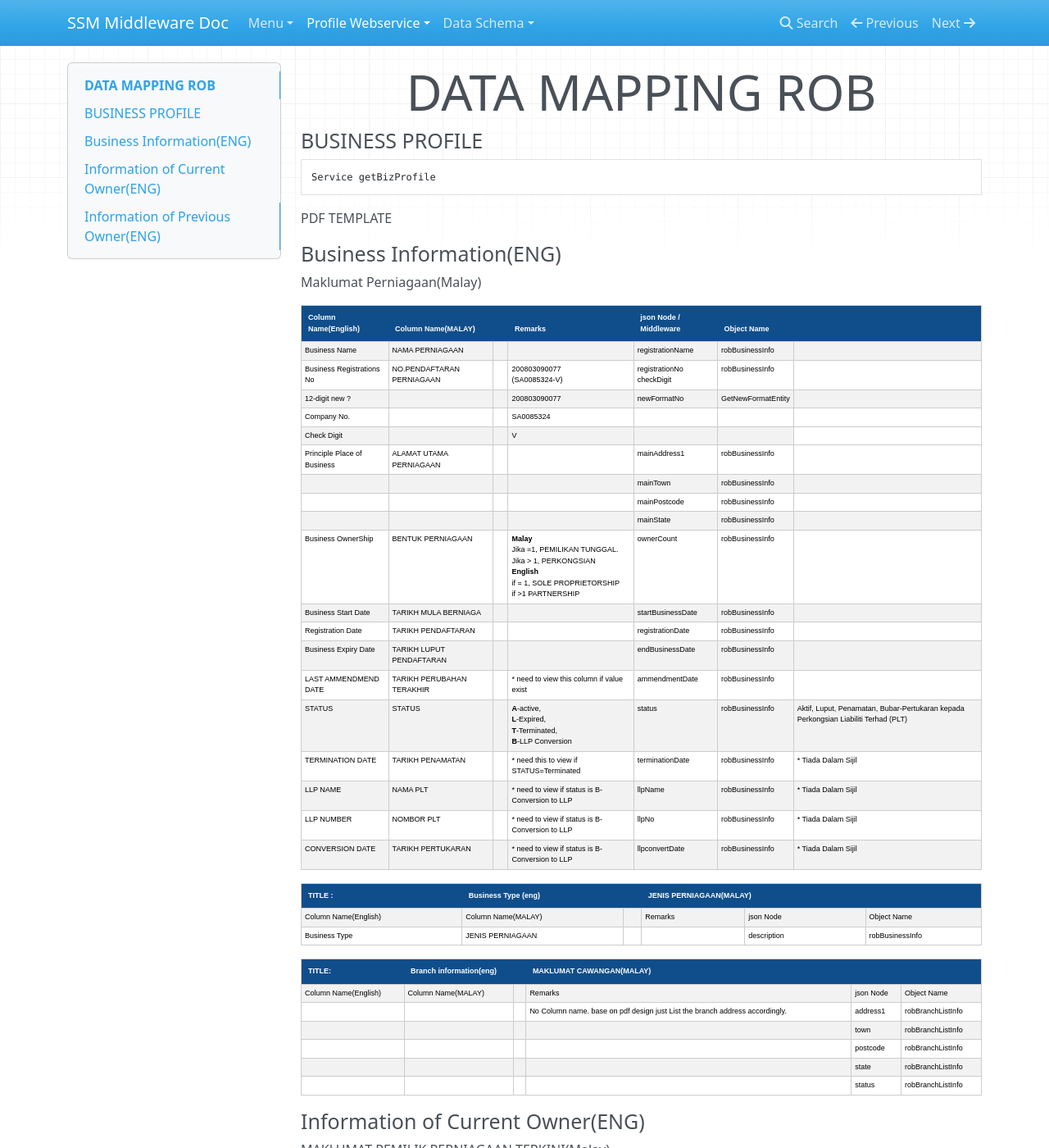
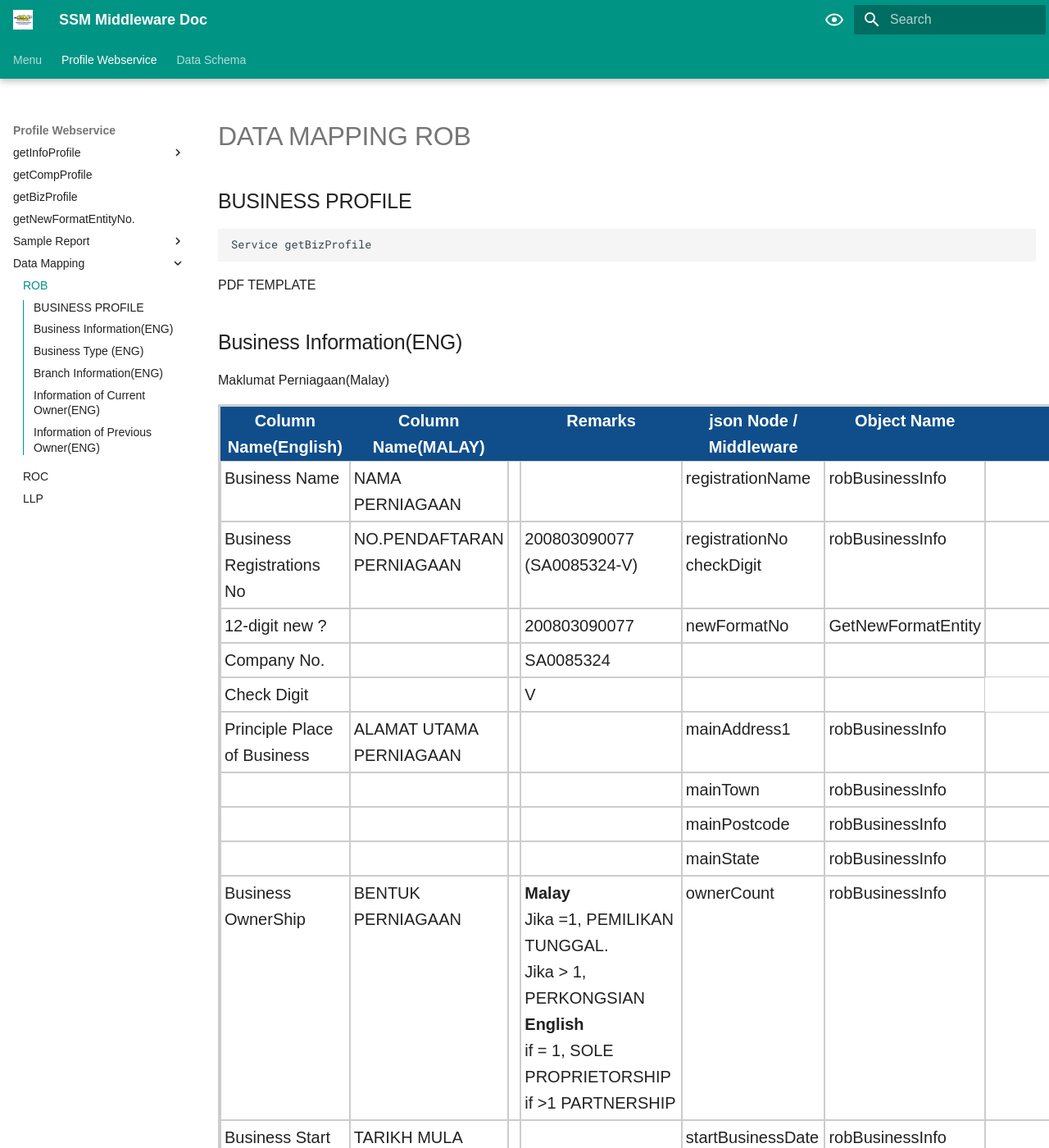
Before and after one commit to ampunkboyx/SSM-Middleware-Mkdocs, an MkDocs documentation site: the page built from docs/Documents/Profile Webservice/Data Mapping/ROB/DataMappingROB.md, in a window 1280 px wide and 1400 px high. Shown: the whole window at 82% size. Built offline with MkDocs 1.6.1 and Material for MkDocs 9.7.7, drawn with Linux system fonts in a browser that asks for light colours; nearby versions of some CDN libraries; some web fonts are replaced; some of the changed text lies outside the part shown.

Commit message:
changing theme to material

```diff
--- a/docs/Documents/Profile Webservice/Data Mapping/ROB/DataMappingROB.md
+++ b/docs/Documents/Profile Webservice/Data Mapping/ROB/DataMappingROB.md
@@ -2,25 +2,10 @@
 ## BUSINESS PROFILE
 	Service	getBizProfile
 PDF TEMPLATE
+
 ## Business Information(ENG)
 Maklumat Perniagaan(Malay)
-<style type="text/css">
-	table.tableizer-table {
-		font-size: 9px;
-		border: 1px solid #CCC;
-		font-family: Arial, Helvetica, sans-serif;
-	}
-	.tableizer-table td {
-		padding: 4px;
-		margin: 3px;
-		border: 1px solid #CCC;
-	}
-	.tableizer-table th {
-		background-color: #104E8B;
-		color: #FFF;
-		font-weight: bold;
-	}
-</style>
+
 <table class="tableizer-table">
 	<thead>
 		<tr class="tableizer-firstrow">
@@ -217,27 +202,25 @@
 	</tbody>
 </table>
 
+## Business Type (ENG)
+JENIS PERNIAGAAN(MALAY)
 <table class="tableizer-table">
 	<thead>
 		<tr class="tableizer-firstrow">
-			<th>TITLE :</th>
-			<th colspan=2>Business Type (eng)</th>
-			<th colspan=2>JENIS PERNIAGAAN(MALAY)</th>
+			<th>Column Name(English)</th>
+			<th>Column Name(MALAY)</th>
+			<th>&nbsp;</th>
+			<th>Remarks</th>
+			<th>json Node</th>
+			<th>Object Name</th>
 			<th>&nbsp;</th>
 		</tr>
 	</thead>
 	<tbody>
 		<tr>
-			<td>Column Name(English)</td>
-			<td>Column Name(MALAY)</td>
-			<td>&nbsp;</td>
-			<td>Remarks</td>
-			<td>json Node</td>
-			<td>Object Name</td>
-		</tr>
-		<tr>
 			<td>Business Type</td>
 			<td>JENIS PERNIAGAAN</td>
+			<td>&nbsp;</td>
 			<td>&nbsp;</td>
 			<td>&nbsp;</td>
 			<td>description</td>
@@ -245,30 +228,33 @@
 		</tr>
 	</tbody>
 </table>
+
+## Branch Information(ENG)
+MAKLUMAT CAWANGAN(MALAY)
 <table class="tableizer-table">
 	<thead>
 		<tr class="tableizer-firstrow">
-			<th>TITLE:</th>
-			<th colspan=2>Branch information(eng)</th>
-			<th colspan=2>MAKLUMAT CAWANGAN(MALAY)</th>
+			<th>Column Name(English)</th>
 			<th>&nbsp;</th>
+			<th>Column Name(MALAY)</th>
+			<th>&nbsp;</th>
+			<th>Remarks</th>
+			<th>&nbsp;</th>
+			<th>json Node</th>
+			<th>&nbsp;</th>
+			<th>Object Name</th>
 		</tr>
 	</thead>
 	<tbody>
 		<tr>
-			<td>Column Name(English)</td>
-			<td>Column Name(MALAY)</td>
-			<td>&nbsp;</td>
-			<td>Remarks</td>
-			<td>json Node</td>
-			<td>Object Name</td>
-		</tr>
-		<tr>
 			<td>&nbsp;</td>
 			<td>&nbsp;</td>
 			<td>&nbsp;</td>
-			<td>No Column name. base on pdf design just List the branch address accordingly. </td>
+			<td>&nbsp;</td>
+			<td>No Column name. base on pdf design just List the branch address accordingly.</td>
+			<td>&nbsp;</td>
 			<td>address1</td>
+			<td>&nbsp;</td>
 			<td>robBranchListInfo</td>
 		</tr>
 		<tr>
@@ -276,7 +262,10 @@
 			<td>&nbsp;</td>
 			<td>&nbsp;</td>
 			<td>&nbsp;</td>
+			<td>&nbsp;</td>
+			<td>&nbsp;</td>
 			<td>town</td>
+			<td>&nbsp;</td>
 			<td>robBranchListInfo</td>
 		</tr>
 		<tr>
@@ -284,7 +273,10 @@
 			<td>&nbsp;</td>
 			<td>&nbsp;</td>
 			<td>&nbsp;</td>
+			<td>&nbsp;</td>
+			<td>&nbsp;</td>
 			<td>postcode</td>
+			<td>&nbsp;</td>
 			<td>robBranchListInfo</td>
 		</tr>
 		<tr>
@@ -292,7 +284,10 @@
 			<td>&nbsp;</td>
 			<td>&nbsp;</td>
 			<td>&nbsp;</td>
+			<td>&nbsp;</td>
+			<td>&nbsp;</td>
 			<td>state</td>
+			<td>&nbsp;</td>
 			<td>robBranchListInfo</td>
 		</tr>
 		<tr>
@@ -300,7 +295,10 @@
 			<td>&nbsp;</td>
 			<td>&nbsp;</td>
 			<td>&nbsp;</td>
+			<td>&nbsp;</td>
+			<td>&nbsp;</td>
 			<td>status</td>
+			<td>&nbsp;</td>
 			<td>robBranchListInfo</td>
 		</tr>
 	</tbody>
--- a/docs/css/extra.css
+++ /dev/null
@@ -1,29 +0,0 @@
-/* First Heading 1 will be centered */
-div.col-md-9 h1:first-of-type {
-    text-align: center;
-    font-size: 60px;
-    font-weight: 300;
-}
-/* To make all the information text justify */
-div.col-md-9>p {
-    text-align: justify;
-}
-
-/* To make words or image center */
-div.col-md-9 h4 {
-    text-align: center;
-    font-size: 15px;
-    font-weight: 300;
-}
-
-div.col-md-9 h2 {
-    text-align: left;
-    font-size: 25px;
-    font-weight: 300;
-}
-
-div.col-md-9 h3 {
-    text-align: center;
-    font-size: 50px;
-    font-weight: 300;
-}
--- /dev/null
+++ b/docs/stylesheets/extra.css
@@ -0,0 +1,20 @@
+.md-grid {
+    max-width: initial;
+}
+
+table.tableizer-table {
+    width:90%;
+    font-size: 20px;
+    border: 3px solid #CCC;
+    font-family: Arial, Helvetica, sans-serif;
+}
+.tableizer-table th {
+    background-color: #104E8B;
+    color: #FFF;
+    font-weight: bold;
+}
+.tableizer-table td {
+    padding: 4px;
+    margin: 3px;
+    border: 1px solid #CCC;
+}
--- a/mkdocs.yml
+++ b/mkdocs.yml
@@ -2,11 +2,11 @@
 
 nav:
   - 'Menu' :
-        - 'Introduction' : /
-        - 'Getting Started': /Documents/GettingStarted/GettingStarted/
+        - 'Introduction' : 'index.md'
+        - 'Getting Started': 'Documents/GettingStarted/GettingStarted.md'
         - 'How to call API':
-            - 'Token Authentication': Documents/How To Call API/Token Authentication/tokenAuthentication/
-            - 'WSDL File': /Documents/How To Call API/WSDL File/WSDL_File/
+            - 'Token Authentication': 'Documents/How To Call API/Token Authentication/tokenAuthentication.md'
+            - 'WSDL File': 'Documents/How To Call API/WSDL File/WSDL_File.md'
   - 'Profile Webservice':
         - 'getInfoProfile':
             - 'ROCINFO': 'Documents/Profile Webservice/getInfoProfile/getInfoProfileROC.md'
@@ -26,14 +26,40 @@
         - 'ROC': 'Documents/Data Schema/DataSchemaROC.md'
 
 theme:
-    # name: windmill-dark
-    name: mkdocs
-    # name: readthedocs
+    name: material
+    font:
+        text: Arial
+    features:
+    - navigation.instant
+    - navigation.tracking
+    - navigation.tabs
+    - navigation.tabs.sticky
+    - navigation.top
+    - toc.integrate
+    - content.code.annotate #
+
+
+    favicon: img/favicon.png
+    logo: img/logo.png
+
+    palette: #
+     - scheme: default
+       primary: teal
+       accent: red
+       toggle:
+        icon: material/eye-outline
+        name: Switch to dark mode
+     - scheme: slate #
+       primary: white
+       accent: red
+       toggle:
+        icon: material/eye
+        name: Switch to light mode
 
 
 
 extra_css:
-    - css/extra.css
+    - stylesheets/extra.css
 
 
 plugins:
@@ -42,3 +68,9 @@
 markdown_extensions:
     - toc:
         permalink: "#"
+    - attr_list
+    - md_in_html
+    - pymdownx.highlight
+    - pymdownx.inlinehilite
+    - pymdownx.superfences
+    - pymdownx.snippets
```
Also changed, not shown: docs/Documents/GettingStarted/GettingStarted.md (+34 -37 lines), docs/Documents/Profile Webservice/Data Mapping/ROC/DataMappingROC.md (+150 -189 lines), docs/Documents/Profile Webservice/getBizProfile/getBizProfile.md (+6 -8 lines), docs/Documents/Profile Webservice/getInfoProfile/getInfoProfileROB.md (+6 -9 lines), docs/Documents/Data Schema/testing.md (renamed from docs/Documents/GettingStarted/testing.md), docs/img/favicon.png (renamed from docs/img/favicon.ico), docs/img/logo.jpg (added), docs/img/logo.png (added).
